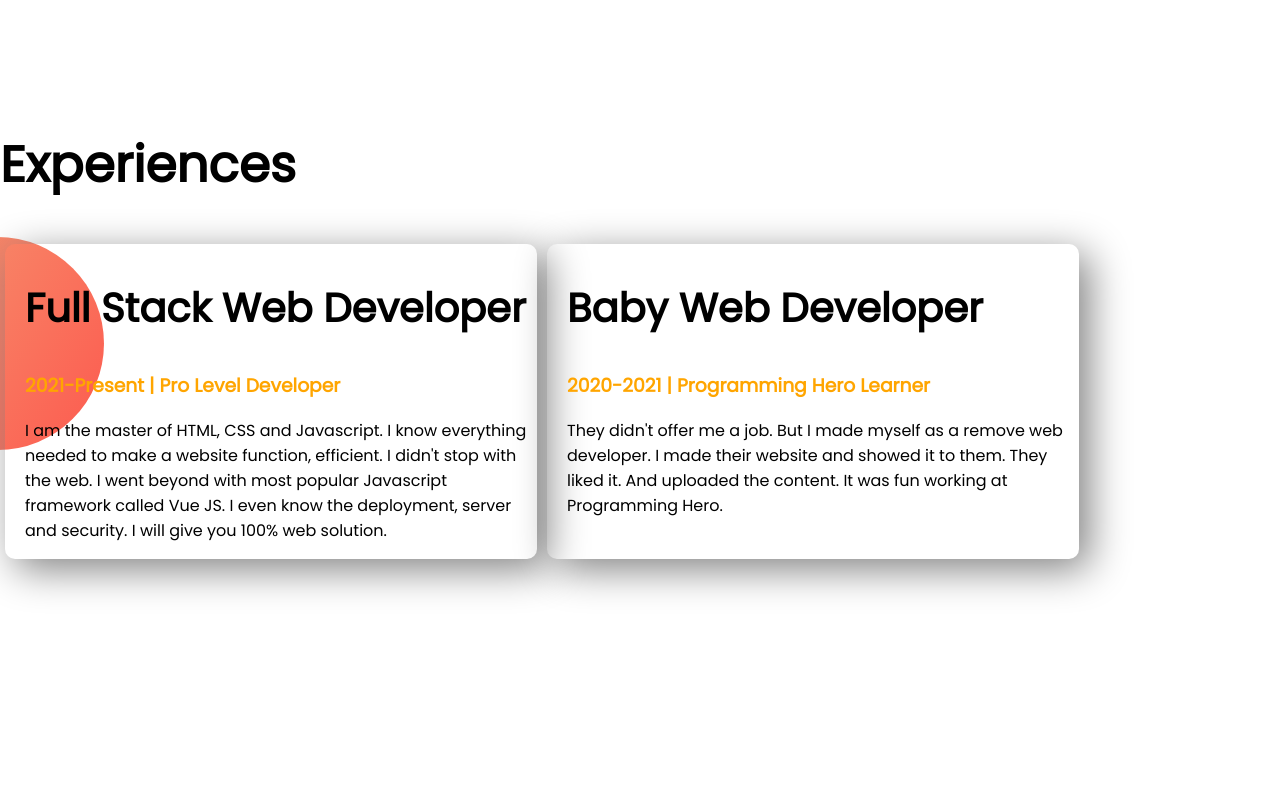
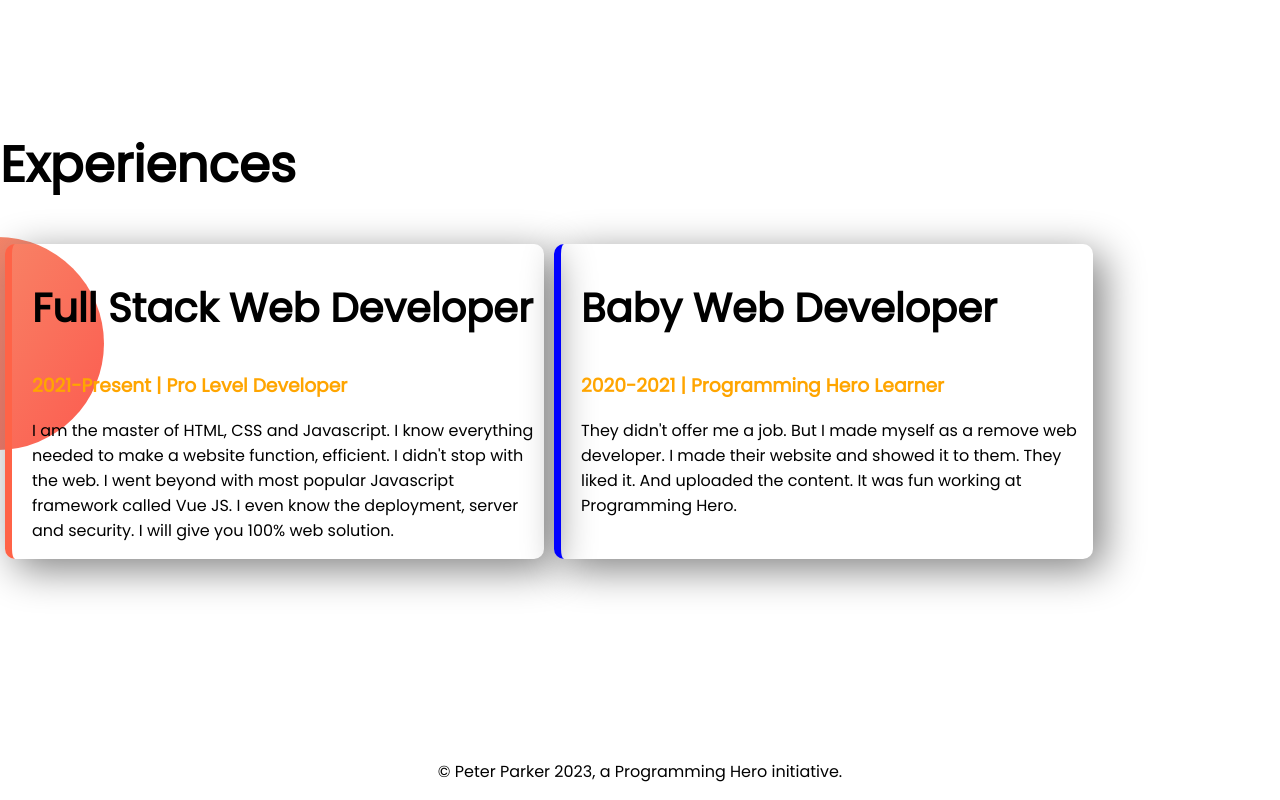
Before and after one commit to abusayed0/developer-portfolio, a plain HTML site: page index.html in a window 1280 px wide. Shown: the part 1271-2071 px from the top of the page. Before the commit the page ends 2030 px from the top, so only its background shows below. Drawn offline with Linux system fonts and the light colour scheme.

Commit message:
experiences-section's border and footer

```diff
--- a/index.html
+++ b/index.html
@@ -42,12 +42,12 @@
     <section class="experiences-section">
         <h1>Experiences</h1>
         <div class="flexable-container">
-            <div class=" two-experience" >
+            <div id="id1" class=" two-experience" >
                 <h2>Full Stack Web Developer</h2>
                 <h3><span class="name">2021-Present | Pro Level Developer</span></h3>
                 <p>I am the master of HTML, CSS and Javascript. I know everything needed to make a website function, efficient. I didn't stop with the web. I went beyond with most popular Javascript framework called Vue JS. I even know the deployment, server and security. I will give you 100% web solution.</p>
             </div>
-            <div class="two-experience">
+            <div id="id2" class="two-experience">
                 <h2>Baby Web Developer</h2>
                 <h3><span class="name">2020-2021 | Programming Hero Learner</span></h3>
                 <p>They didn't offer me a job. But I made myself as a remove web developer. I made their website and showed it to them. They liked it. And uploaded the content. It was fun working at Programming Hero.</p>
@@ -55,5 +55,8 @@
         </div>
     </section>
 </body>
+<footer>
+    <p>© Peter Parker 2023, a Programming Hero initiative.</p>
+</footer>
 
 </html>
--- a/style.css
+++ b/style.css
@@ -56,9 +56,19 @@ h2{
     margin-right: 5px;
     margin-left: 5px;
     border-radius: 10px;
+    border-left: 10px solid blue;
 }
 .experiences-section{
     background-image: url(images/exp-bg.png);
     background-repeat: no-repeat;
     background-position: left;
 }
+#id1{
+    border-left: 7px solid tomato;
+}
+#id2{
+    border-left: 7px solid blue;
+}
+footer p{
+    text-align: center;
+}
```
